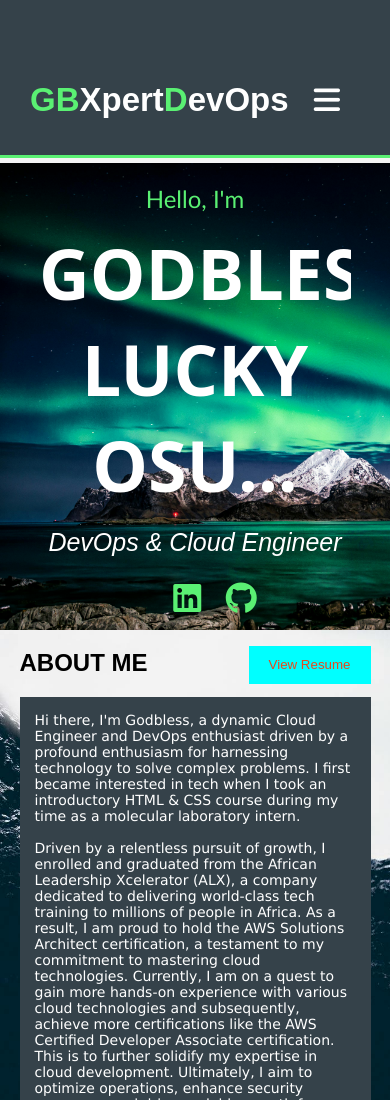
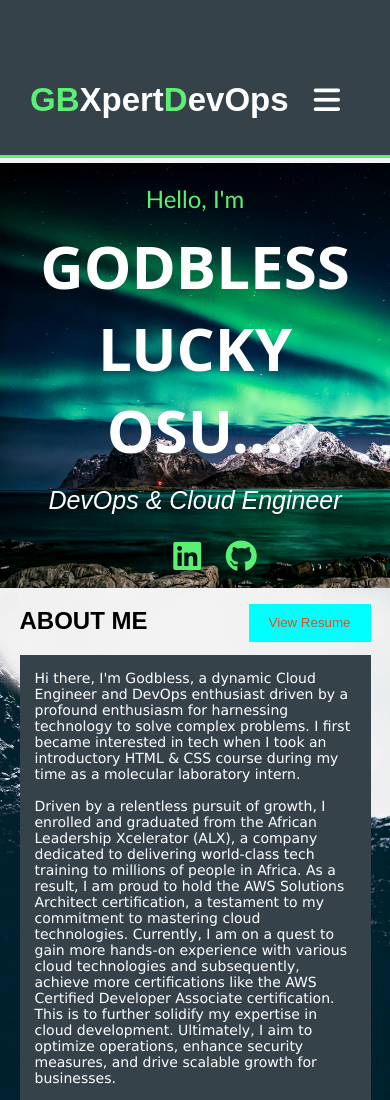
Before and after one commit to osugodbless/cloud-resume-challenge, a website: page website-content/index.html in a window 390 px wide. Shown: the top 1100 px of the page. Drawn offline with Linux system fonts and the light colour scheme; no server answers.

Commit message:
Update website content

```diff
--- a/website-content/css/style.css
+++ b/website-content/css/style.css
@@ -165,7 +165,6 @@ nav .menu-btn i {
     font-family: 'Gill Sans', 'Gill Sans MT', Calibri, 'Trebuchet MS', sans-serif;
     font-weight: lighter;
     font-size: x-large;
-
 }
 
 h2 {
@@ -193,6 +192,15 @@ h2 {
 
 .icon-hover:hover {
     color: aqua;
+}
+
+@media (max-width: 480px) {
+    .h2_enlarge {
+        font-size: 60px;
+        font-family: system-ui, -apple-system, BlinkMacSystemFont, 'Segoe UI', Roboto, Oxygen, Ubuntu, Cantarell, 'Open Sans', 'Helvetica Neue', sans-serif;
+        margin-bottom: -10px;
+        margin-top: -10px;
+    }
 }
 /* end of Home section */
 
```
